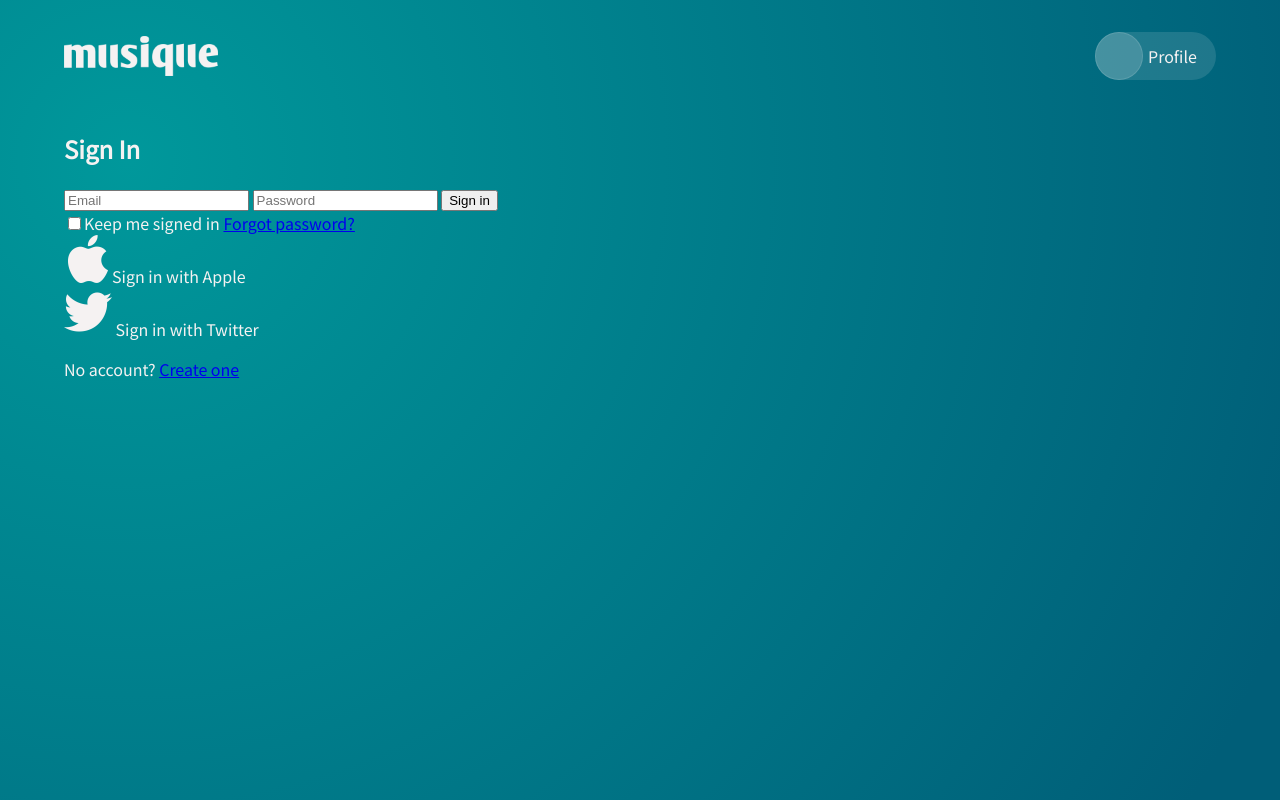
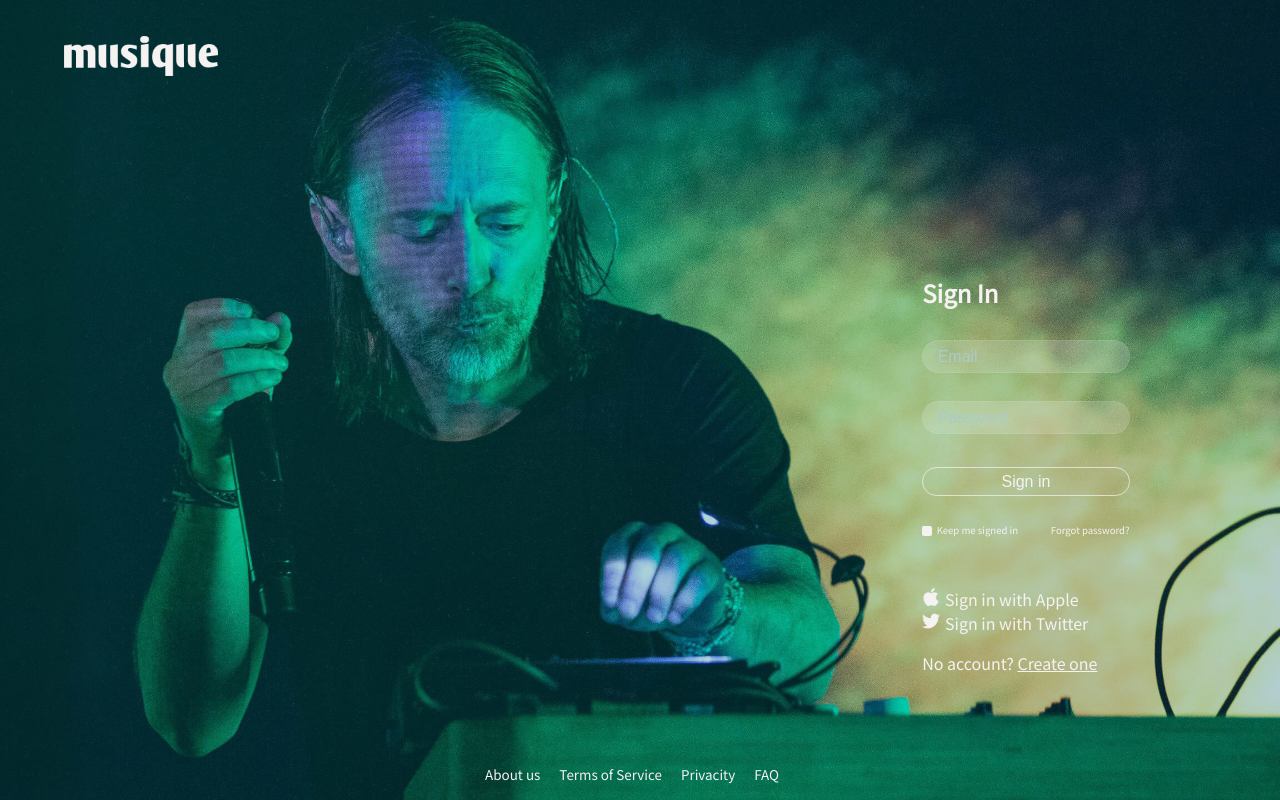
Before and after one commit to jonenn/TVnow, a plain HTML site: page login.html in a window 1280 px wide. Drawn offline with Linux system fonts and the light colour scheme.

Commit message:
Fully functional Login page working on desktop

```diff
--- a/login.html
+++ b/login.html
@@ -14,48 +14,46 @@
    <script defer src="core.js"></script>
 </head>
 
-<body>
+<body class="body--background">
    <header class="header">
-      <a class="header__link" href="/">
+      <a class="header__link" href="index.html">
          <img class="header__logo" src="images/logo.png" height="40" alt="TVnow logo">
       </a>
-      <section class="header__menu">
-         <section class="menu">
-            <figure class="menu__image menu__image--guest">
-               <img src="images/guest.png" alt="">
-            </figure>
-            <section class="menu__title">Profile</section>
-         </section>
-         <ul class="submenu">
-            <li><a class="submenu__item" href="login.html">Log in</a></li>
-         </ul>
-      </section>
    </header>
    <section class="login">
       <section class="login__container">
-         <h2>Sign In</h2>
+         <h2 class="login__title">Sign In</h2>
          <form class="login__form">
-            <input type="email" placeholder="Email">
-            <input type="password" placeholder="Password">
-            <button type="submit">Sign in</button>
+            <input class="login__input" type="e-mail" placeholder="Email"><br>
+            <input class="login__input" type="password" placeholder="Password"><br>
+            <button class="login__btn" type="submit">Sign in</button>
             <div>
-               <label>
-                  <input type="checkbox" name="remember-me" id="remember-me">Keep me signed in
+               <label class="login__keep-signed">Keep me signed in
+                  <input class="login--checkbox-default" type="checkbox" name="remember-me" id="remember-me">
+                  <span class="login--checkbox-new"></span>
                </label>
-               <a href="#">Forgot password?</a>
+               <a class="login__forgot" href="#">Forgot password?</a>
             </div>
          </form>
-         <section>
+         <section class="login__socialmedia">
             <div>
-               <img src="images/apple.png" alt="Apple">Sign in with Apple
+               <img src="images/apple.png" width="18" alt="Apple" style="margin-right: .3rem;"><a href="#">Sign in with
+                  Apple</a>
             </div>
             <div>
-               <img src="images/twitter.png" alt="Twitter"> Sign in with Twitter
+               <img class="" src="images/twitter.png" width="18" alt="Twitter" style="margin-right: .3rem;"><a
+                  href="#">Sign in with Twitter</a>
             </div>
          </section>
-         <p>No account? <a href="#">Create one</a></p>
+         <p class="login__register">No account? <a style="text-decoration: underline" href="#">Create one</a></p>
       </section>
    </section>
+   <footer class="footer">
+      <a href="">About us</a>
+      <a href="">Terms of Service</a>
+      <a href="">Privacity</a>
+      <a href="">FAQ</a>
+   </footer>
 </body>
 
 </html>
--- a/styles/global.css
+++ b/styles/global.css
@@ -4,19 +4,33 @@ html {
 }
 
 body {
+   position: relative;
    width: 90%;
+   min-height: 100vh;
    margin: auto;
    color: var(--global-font);
    font-family: "Noto Sans KR", sans-serif;
    background-color: #005e78;
-   background-image: linear-gradient(-62deg, #8bc6ec, #9599e2);
    background-image: radial-gradient(
       circle farthest-corner at 10% 20%,
-      #00989b 0.1%,
-      #005e78 94.2%
+      rgb(0, 152, 155) 0.1%,
+      rgb(0, 94, 120) 94.2%
    );
    background-repeat: no-repeat;
    background-attachment: fixed;
+   background-size: cover;
+}
+
+a {
+   color: var(--global-font);
+}
+
+a:visited {
+   color: var(--global-font);
+}
+
+a:hover {
+   color: rgba(245, 242, 242, 54%);
 }
 
 ::-webkit-scrollbar {
@@ -265,6 +279,159 @@ body {
    margin: 0;
 }
 
+.footer {
+   /* display: flex; */
+   position: absolute;
+   bottom: 1rem;
+   left: 0;
+   right: 0;
+   margin: 0 auto;
+   text-align: center;
+   font-size: 0.84rem;
+   /* justify-content: space-around; */
+}
+
+.footer a {
+   text-decoration: none;
+   margin-right: 1rem;
+}
+
 /* Log In */
 
-/* /Log In */
+.body--background {
+   background-image: radial-gradient(
+         circle farthest-corner at 10% 20%,
+         rgba(0, 152, 155, 0.3) 0.1%,
+         rgba(0, 94, 120, 0.3) 94.2%
+      ),
+      url(../images/musician.jpg);
+   /* filter: blur(4px); */
+}
+
+.login {
+   width: 18%;
+   margin: 5.4rem 5.4rem 0 auto;
+}
+
+.login__title {
+   margin-bottom: 1rem;
+}
+
+.login__container {
+   padding-top: 3.6rem;
+}
+
+.login__input {
+   height: 1.5rem;
+   margin: 0.9rem auto;
+   overflow: hidden;
+   width: 100%;
+   padding: 0.9rem;
+   padding-top: 1rem;
+   color: var(--global-font);
+   border: 1px rgba(245, 242, 242, 9%) solid;
+   outline: none;
+   font-size: 1rem;
+   border-radius: 5.6rem;
+   background-color: rgba(245, 242, 242, 18%);
+   box-sizing: border-box;
+}
+
+::placeholder {
+   color: rgba(171, 202, 202);
+}
+
+.login__btn {
+   height: 1.8rem;
+   width: 100%;
+   margin: 1.2rem 0;
+   overflow: hidden;
+   padding: 0 1.2rem;
+   color: var(--global-font);
+   border: 1px rgba(245, 242, 242, 0.72) solid;
+   outline: none;
+   font-size: 1rem;
+   border-radius: 5.6rem;
+   background-color: unset;
+   cursor: pointer;
+}
+
+.login__keep-signed {
+   display: inline;
+   position: relative;
+   font-size: 0.6rem;
+   padding-left: 0.9rem;
+   cursor: pointer;
+   -webkit-user-select: none;
+   -moz-user-select: none;
+   -ms-user-select: none;
+   user-select: none;
+}
+
+.login--checkbox-default {
+   position: absolute;
+   opacity: 0;
+   cursor: pointer;
+   height: 0;
+   width: 0;
+}
+
+.login--checkbox-new {
+   position: absolute;
+   top: 2.7px;
+   left: 0;
+   height: 0.6rem;
+   width: 0.6rem;
+   border-radius: 0.12rem;
+   background-color: var(--global-font);
+}
+
+.login__keep-signed:hover .login--checkbox-default ~ .login--checkbox-new {
+   background-color: white;
+}
+
+.login__keep-signed .login--checkbox-default:checked ~ .login--checkbox-new {
+   background-color: rgba(245, 242, 242, 18%);
+}
+
+.login--checkbox-new::after {
+   content: "";
+   position: absolute;
+   display: none;
+}
+
+.login__keep-signed
+   .login--checkbox-default:checked
+   ~ .login--checkbox-new:after {
+   display: block;
+}
+
+.login__keep-signed .login--checkbox-new:after {
+   left: 3px;
+   top: -3px;
+   width: 5px;
+   height: 10px;
+   border: solid white;
+   border-width: 0 3px 3px 0;
+   -webkit-transform: rotate(45deg);
+   -ms-transform: rotate(45deg);
+   transform: rotate(45deg);
+}
+
+.login__forgot {
+   display: inline;
+   float: right;
+   margin-top: 0.48rem;
+   vertical-align: baseline;
+   text-decoration: none;
+   font-size: 0.6rem;
+}
+
+.login__socialmedia {
+   margin-top: 3rem;
+}
+
+.login a {
+   text-decoration: none;
+}
+/* /Log In */ ;
```
Also changed, not shown: index.html (+6 -1 lines), images/musician.jpg (added).
